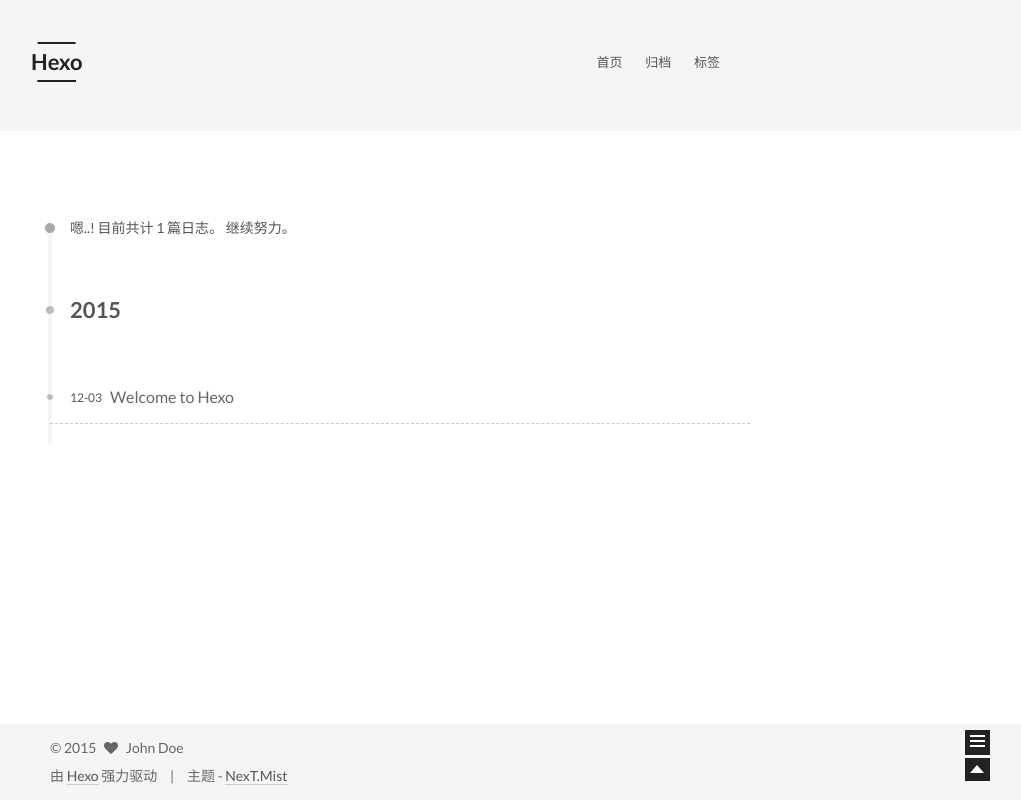
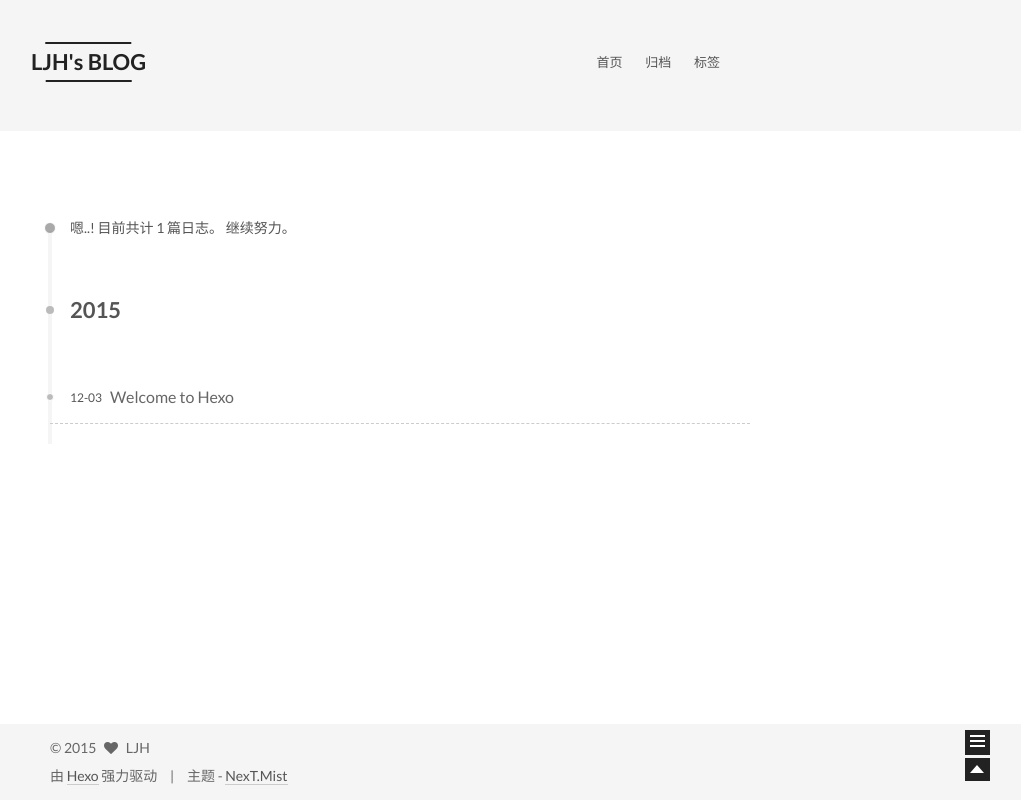
Before and after one commit to LJH0210/ljh0210.github.io, a plain HTML site: page archives/2015/12/index.html in a window 1280 px wide. Shown: the whole page, without its empty margins (240-1261 px from the left). Drawn offline with Linux system fonts and the light colour scheme.

Commit message:
Site updated: 2015-12-03 13:54:12

```diff
--- a/archives/2015/12/index.html
+++ b/archives/2015/12/index.html
@@ -53,12 +53,12 @@
 
 <meta name="description">
 <meta property="og:type" content="website">
-<meta property="og:title" content="Hexo">
+<meta property="og:title" content="LJH's BLOG">
 <meta property="og:url" content="http://yoursite.com/archives/2015/12/index.html">
-<meta property="og:site_name" content="Hexo">
+<meta property="og:site_name" content="LJH's BLOG">
 <meta property="og:description">
 <meta name="twitter:card" content="summary">
-<meta name="twitter:title" content="Hexo">
+<meta name="twitter:title" content="LJH's BLOG">
 <meta name="twitter:description">
 
 
@@ -71,7 +71,7 @@
   };
 </script>
 
-  <title> 归档 | Hexo </title>
+  <title> 归档 | LJH's BLOG </title>
 </head>
 
 <body itemscope itemtype="http://schema.org/WebPage" lang="zh-Hans">
@@ -102,7 +102,7 @@
   <div class="custom-logo-site-title">
     <a href="/"  class="brand" rel="start">
       <span class="logo-line-before"><i></i></span>
-      <span class="site-title">Hexo</span>
+      <span class="site-title">LJH's BLOG</span>
       <span class="logo-line-after"><i></i></span>
     </a>
   </div>
@@ -261,8 +261,8 @@
 
       <section class="site-overview sidebar-panel  sidebar-panel-active ">
         <div class="site-author motion-element" itemprop="author" itemscope itemtype="http://schema.org/Person">
-          <img class="site-author-image" src="/images/avater.png" alt="John Doe" itemprop="image"/>
-          <p class="site-author-name" itemprop="name">John Doe</p>
+          <img class="site-author-image" src="/images/avater.png" alt="LJH" itemprop="image"/>
+          <p class="site-author-name" itemprop="name">LJH</p>
         </div>
         <p class="site-description motion-element" itemprop="description"></p>
         <nav class="site-state motion-element">
@@ -322,7 +322,7 @@
   <span class="with-love">
     <i class="icon-next-heart fa fa-heart"></i>
   </span>
-  <span class="author" itemprop="copyrightHolder">John Doe</span>
+  <span class="author" itemprop="copyrightHolder">LJH</span>
 </div>
 
 <div class="powered-by">
```
Also changed, not shown: 2015/12/03/hello-world/index.html (+6 -6 lines), archives/2015/index.html (+8 -8 lines), archives/index.html (+8 -8 lines), index.html (+8 -8 lines).
